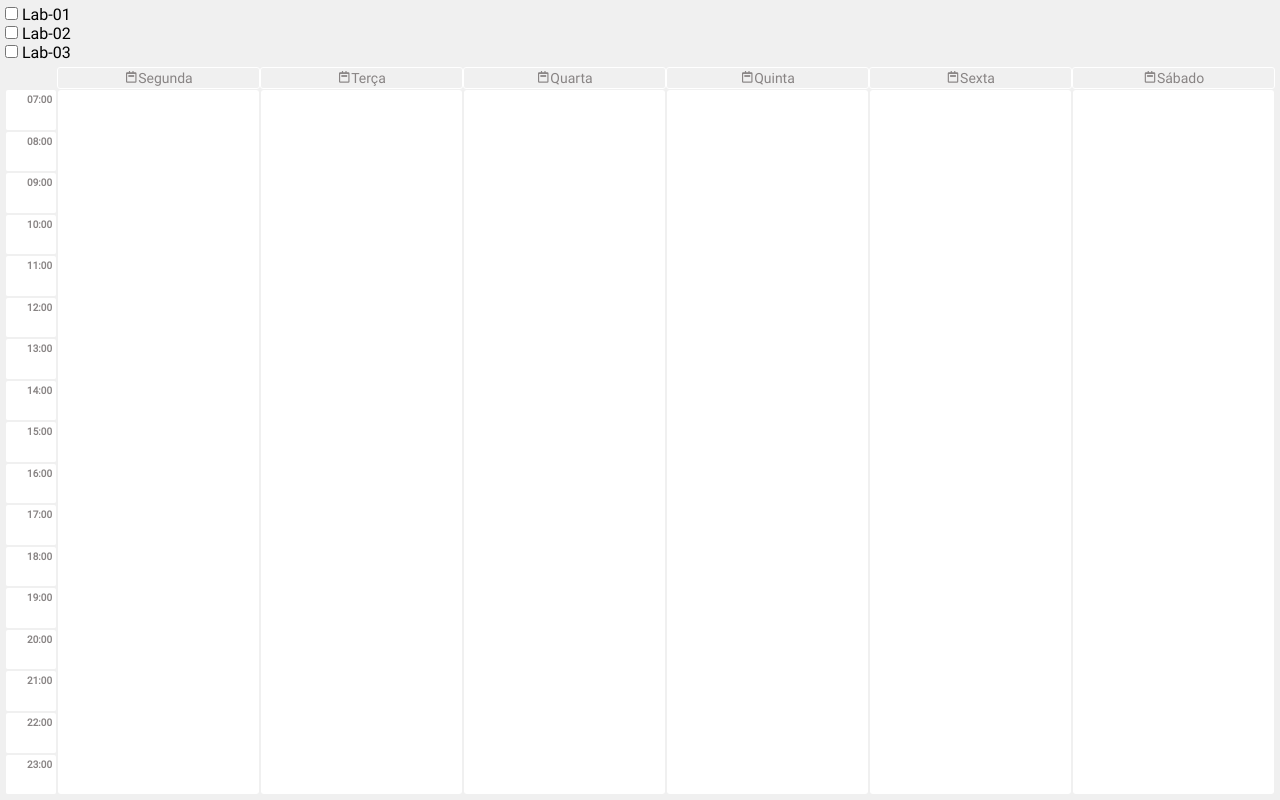
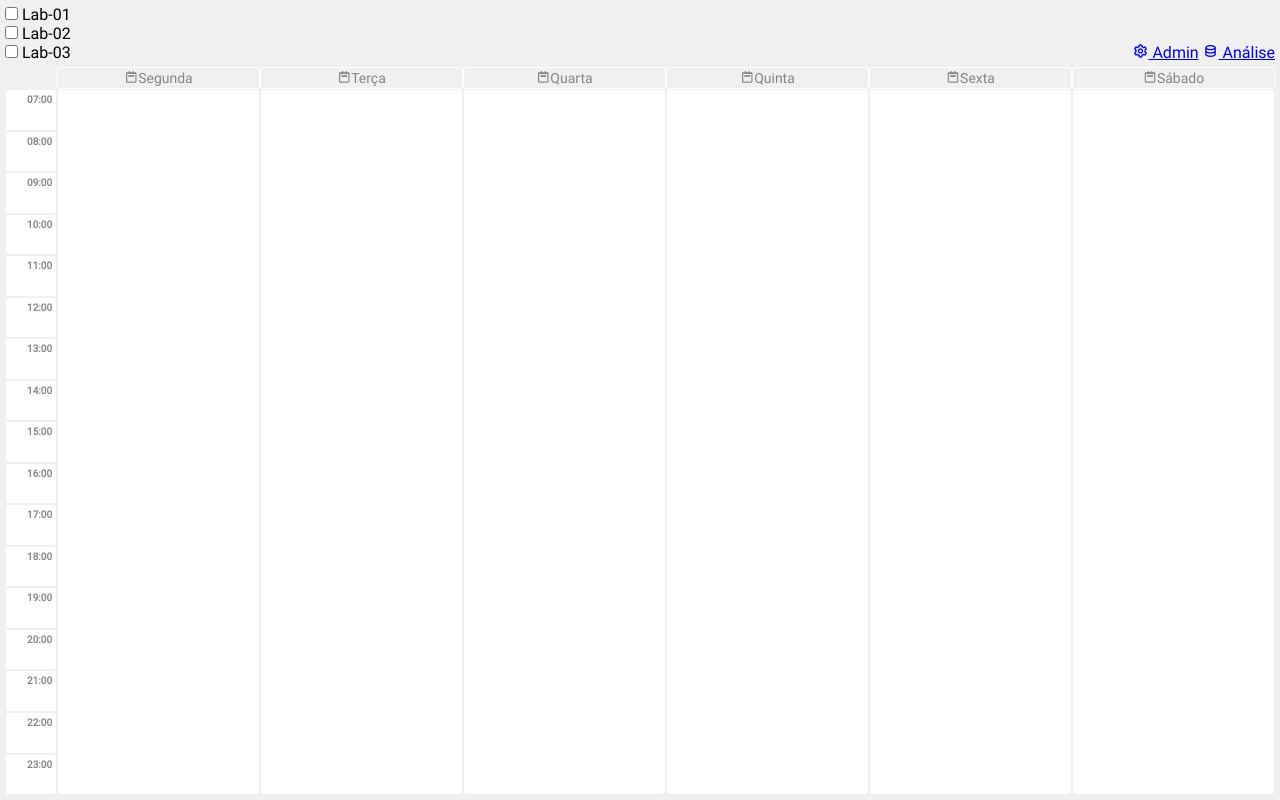
Before and after one commit to leonardo-ggomes/python-coord, a Django app: page /painel/ in a window 1280 px wide. Run offline with Django 4.2, Linux system fonts and the light colour scheme; a user stored in the database is signed in; data comes from the database, SQL or seed files in the repository; data that the repository does not hold is empty.

Commit message:
Fix urls

```diff
--- a/reserva/admin.py
+++ b/reserva/admin.py
@@ -4,6 +4,7 @@ from .models import Docente, Turma, Ambiente
 
 admin.site.site_header = "Coordenação"
 admin.site.site_title = "Coordenação"
+admin.site.site_url = "/painel"
 
 # Register your models here.
 
--- a/reserva/templates/painel.html
+++ b/reserva/templates/painel.html
@@ -16,6 +16,11 @@
     <div class="cal-container">
         <div class="cal-filter">
             {{form.filtroAmbiente}}
+
+            <nav class="cal-nav-link">
+                <a href="{% url 'admin:index' %}"><i class='bx bx-cog'></i> Admin</a>
+                <a href="{% url 'analise' %}" class="bg-custom-info"><i class='bx bx-data'></i> Análise</a>
+            </nav>
         </div>
         <div class="cal-header">
             <div> </div>
--- a/reserva/templates/pivot.html
+++ b/reserva/templates/pivot.html
@@ -32,7 +32,7 @@
 
     {% block nav-global %}
         <nav>
-            <a href="{% url 'admin:index' %}">Admin</a>  |
+            <a href="{% url 'admin:index' %}">Admin</a> |
             <a href="{% url 'reserva' %}">Board</a>
         </nav>
 
--- a/reserva/urls.py
+++ b/reserva/urls.py
@@ -1,4 +1,4 @@
-from django.urls import path, include
+from django.urls import path
 from . import views
 
 urlpatterns = [
```
Also changed, not shown: reserva/static/styles/painel.css (+19 -1 lines).
